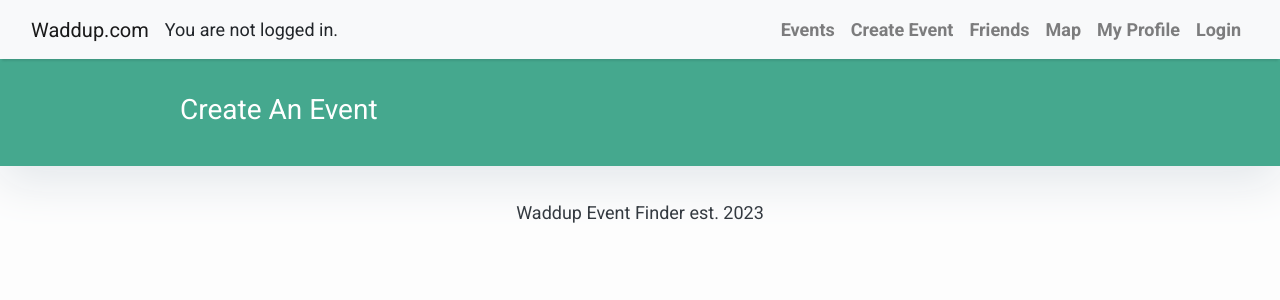
After one commit to ahadjidi/Waddup, a Django app: page /create/ in a window 1280 px wide. The commit adds this page. Shown: the top 300 px of the page. Run offline with Django 4.2, Linux system fonts and the light colour scheme; some libraries are stand-ins or nearby versions.

Commit message:
added create post page

```diff
--- a/abstract-user-example/templates/_base.html
+++ b/abstract-user-example/templates/_base.html
@@ -2,7 +2,7 @@
 <html>
 
     <head>
-        <title>Django Central</title>
+        <title>Waddup Event Finder</title>
         <link href="https://fonts.googleapis.com/css?family=Roboto:400,700" rel="stylesheet">
         <meta name="google" content="notranslate" />
         <meta name="viewport" content="width=device-width, initial-scale=1" />
@@ -55,6 +55,9 @@
                             <a class="nav-link text-black font-weight-bold" href="{% url 'waddup_home' %}">Events</a>
                         </li>
                         <li class="nav-item text-black">
+                            <a class="nav-link text-black font-weight-bold" href="{% url 'create_event' %}">Create Event</a>
+                        </li>
+                        <li class="nav-item text-black">
                             <a class="nav-link text-black font-weight-bold" href="#">Friends</a>
                         </li>
                         <li class="nav-item text-black">
--- /dev/null
+++ b/abstract-user-example/templates/create.html
@@ -0,0 +1,43 @@
+{% extends "_base.html" %}
+<!-- Extends template tag tells Django to inherit from base.html template,
+    Then, we simply fill the contents blocks of base template with content
+-->
+
+{% block content %}
+<style>
+    body {
+        font-family: "Roboto", sans-serif;
+        font-size: 18px;
+        background-color: #fdfdfd;
+    }
+
+    .head_text {
+        color: white;
+    }
+
+    .card {
+        box-shadow: 0 16px 48px #E3E7EB;
+    }
+</style>
+
+<header class="masthead">
+    <div class="overlay"></div>
+    <div class="container">
+        <div class="row">
+            <div class=" col-md-8 col-md-10 mx-auto">
+                <div class="site-heading">
+                    <h3 class=" site-heading my-4 mt-3 text-white"> Create An Event </h3>
+                </div>
+            </div>
+        </div>
+    </div>
+</header>
+<div class="container">
+    <div class="row">
+        <!-- Blog Entries Column -->
+        <div class="col-md-8 mt-3 left">
+        </div>
+        <!-- Re insert sidebar block if needed-->
+    </div>
+</div>
+{%endblock%}
--- a/abstract-user-example/users/urls.py
+++ b/abstract-user-example/users/urls.py
@@ -11,5 +11,6 @@ urlpatterns = [
     #path('happ-now/', views.EventList.as_view(), name = 'waddup_home'),
     #path('logout/', views.EventList.as_view(),name='waddup_home'),
     path('events/<slug:slug>/', views.EventDetail.as_view(), name = 'event_detail'),
+    path('create/', views.AddEventView.as_view(), name = 'create_event'),
     #path("signup/", views.SignUp.as_view(), name="signup"),
     ]
--- a/abstract-user-example/users/views.py
+++ b/abstract-user-example/users/views.py
@@ -16,3 +16,8 @@ class EventList(generic.ListView):
 class EventDetail(generic.DetailView):
     model = Event
     template_name = 'event_detail.html'
+
+class AddEventView(generic.CreateView):
+    model = Event
+    template_name = 'create.html'
+    fields = '__all__'
```
